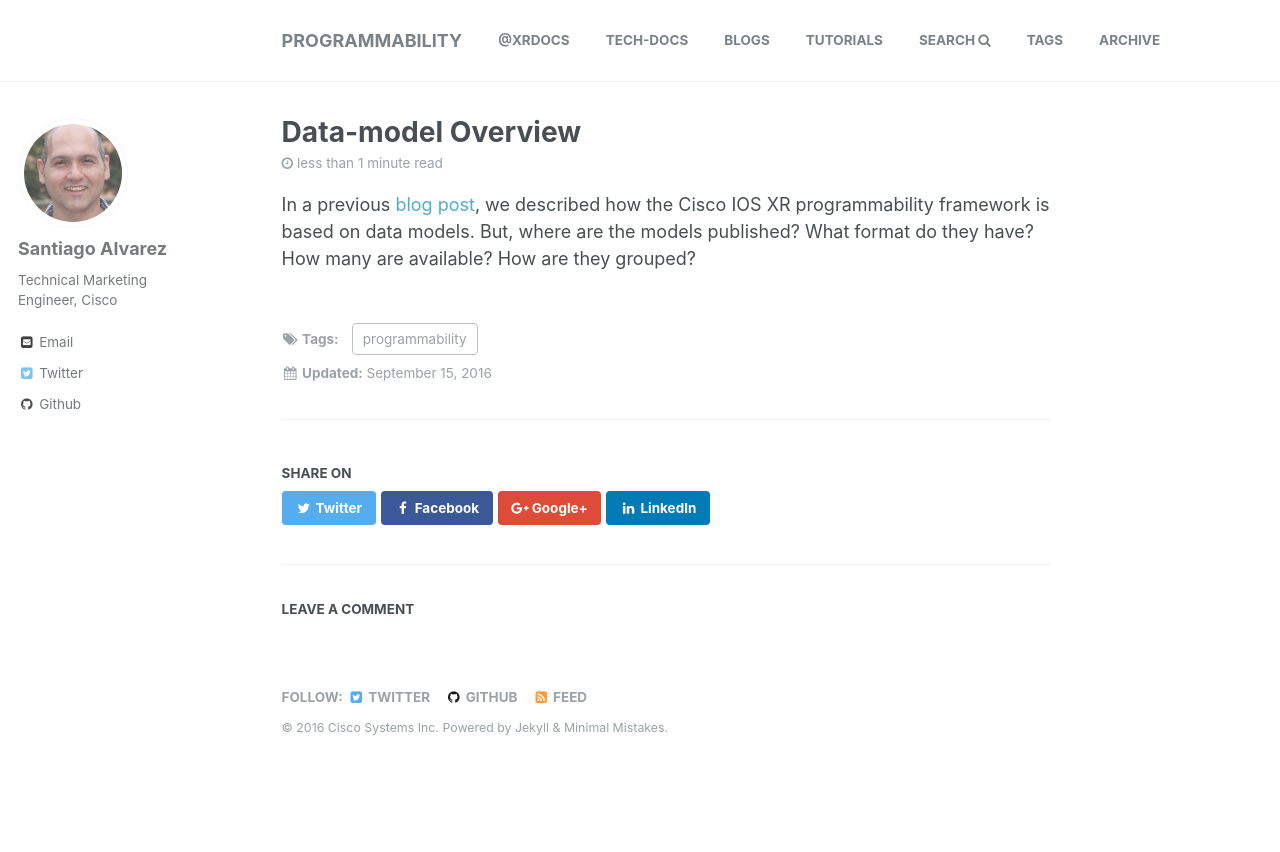
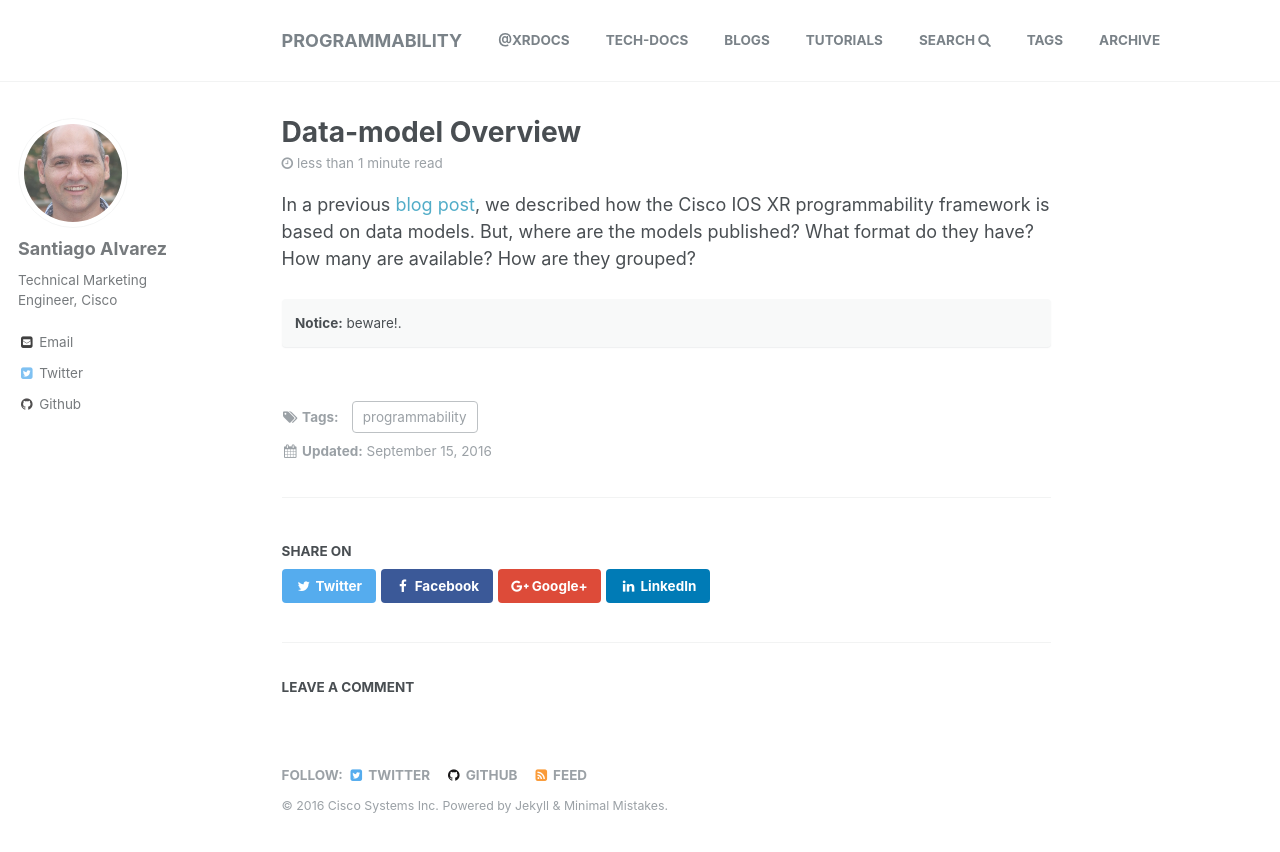
Before and after one commit to xrdocs/programmability, a Jekyll site: the page built from _tutorials/2016-09-15-data-model-overview.md, in a window 1280 px wide. Shown: the top 852 px of the page. Built offline with Jekyll 4.4.1, drawn with Linux system fonts in a browser that asks for light colours; comment, search, counter and statistics services are not loaded.

Commit message:
Add notice to data model tutorial

```diff
--- a/_tutorials/2016-09-15-data-model-overview.md
+++ b/_tutorials/2016-09-15-data-model-overview.md
@@ -9,3 +9,6 @@ position: hidden
 ---
 
 In a previous [blog post](https://xrdocs.github.io/programmability/blogs/2016-09-12-model-driven-programmability/), we described how the Cisco IOS XR programmability framework is based on data models.  But, where are the models published?  What format do they have?  How many are available?  How are they grouped?
+
+**Notice:** beware!.
+{: .notice}
```
